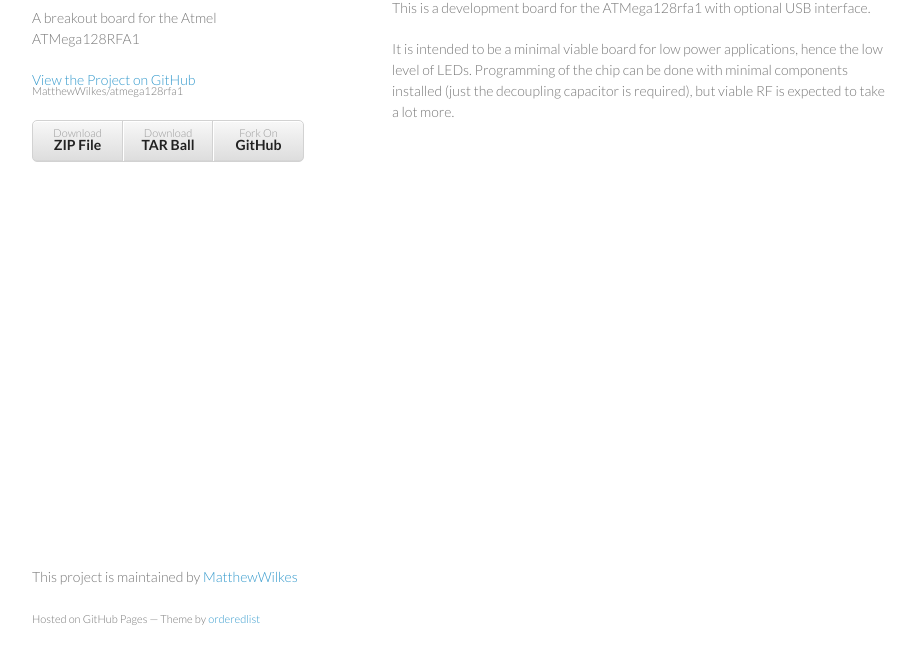
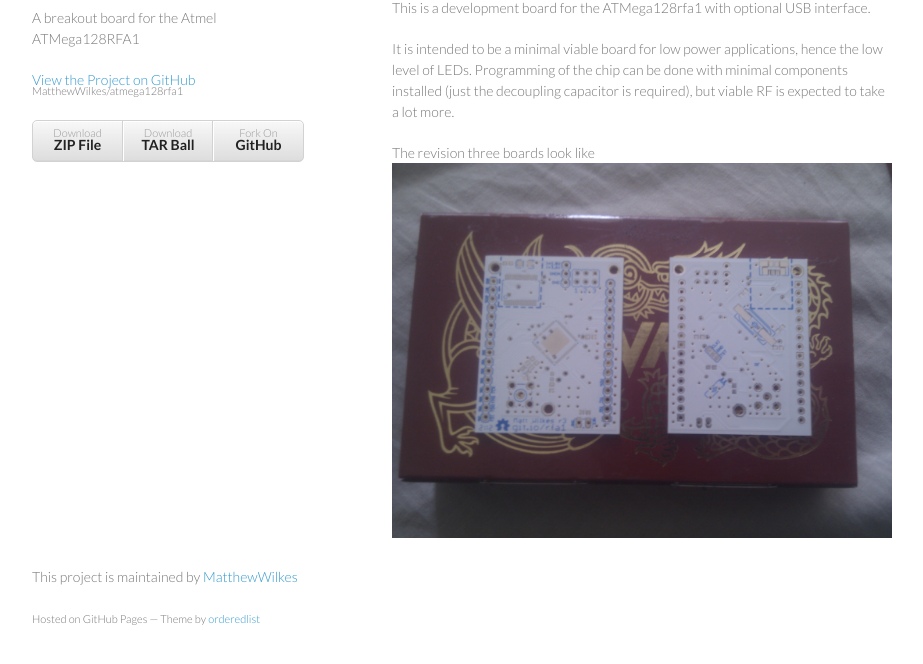
Before and after one commit to MatthewWilkes/atmega128rfa1, a plain HTML site: page index.html in a window 1280 px wide. Shown: the part 102-766 px from the top of the page, without its empty margins (178-1101 px from the left). Drawn offline with Linux system fonts and the light colour scheme.

Commit message:
Link image

```diff
--- a/index.html
+++ b/index.html
@@ -30,6 +30,9 @@
 <p>This is a development board for the ATMega128rfa1 with optional USB interface.</p>
 
 <p>It is intended to be a minimal viable board for low power applications, hence the low level of LEDs.  Programming of the chip can be done with minimal components installed (just the decoupling capacitor is required), but viable RF is expected to take a lot more.</p>
+
+<p>The revision three boards look like <img src="rev3-fabbed.jpg" /></p>
+
       </section>
       <footer>
         <p>This project is maintained by <a href="https://github.com/MatthewWilkes">MatthewWilkes</a></p>
```
